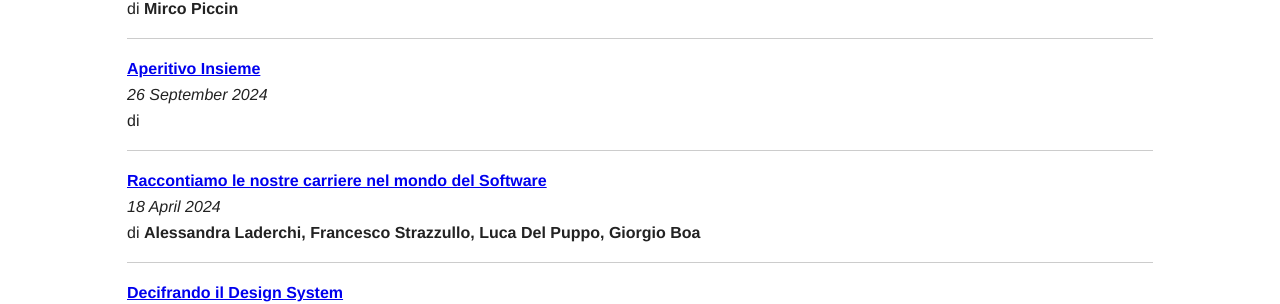
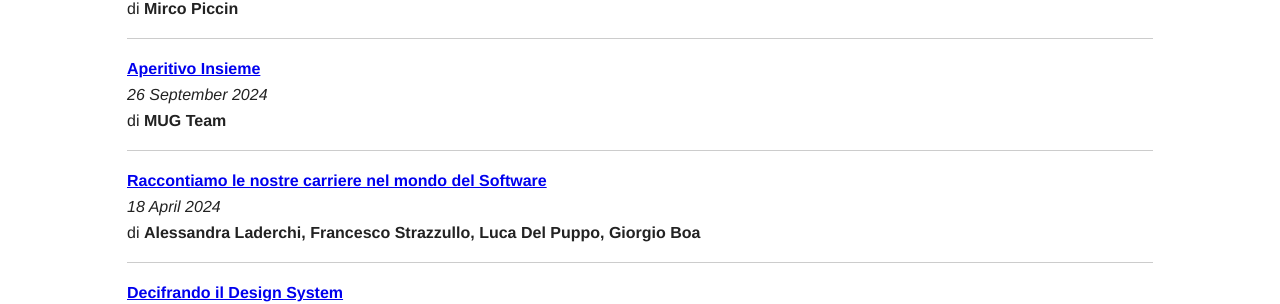
Before and after one commit to m-u-g/m-u-g.github.io, a Jekyll site: the page built from events.md, in a window 1280 px wide and 900 px high, scrolled down 481 px. Shown: the part 148-452 px from the top of the window. Built offline with Jekyll 4.4.1, drawn with Linux system fonts in a browser that asks for light colours.

Commit message:
feat(#76): build site wip

```diff
--- a/_posts/2024-09-26-aperitivo.md
+++ b/_posts/2024-09-26-aperitivo.md
@@ -6,6 +6,7 @@ categories: eventi
 image: /assets/images/card-aperitivo-insieme.png
 summary: "Facciamo un brainstorming per i MUG talk '24/25"
 eventbrite_url: https://www.eventbrite.it/e/biglietti-aperitivo-insieme-1020346201957
+speaker: MUG Team
 ---
 
 Questo mese non abbiamo in programma nessun talk ma vogliamo vederci lo stesso per stare insieme 🍻 e parlare delle vostre aspettative rispetto ai MUG talk '24/25.
```
